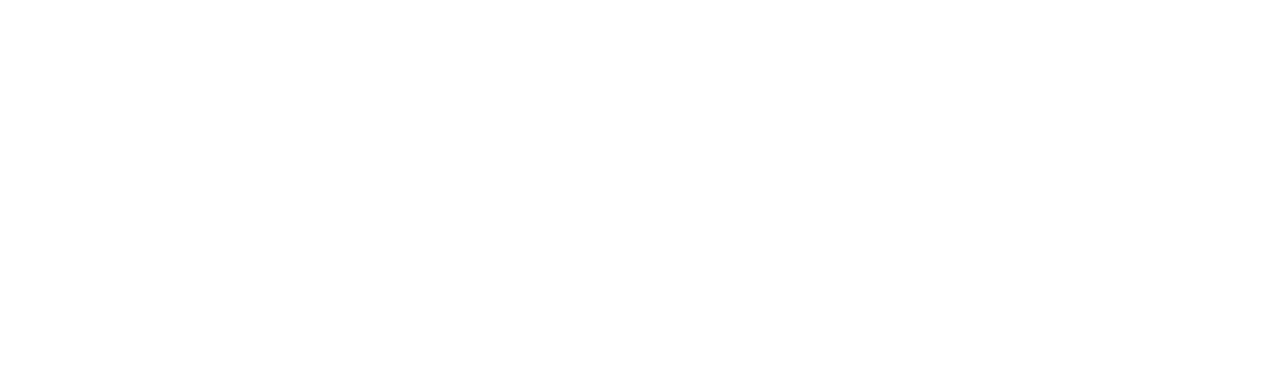
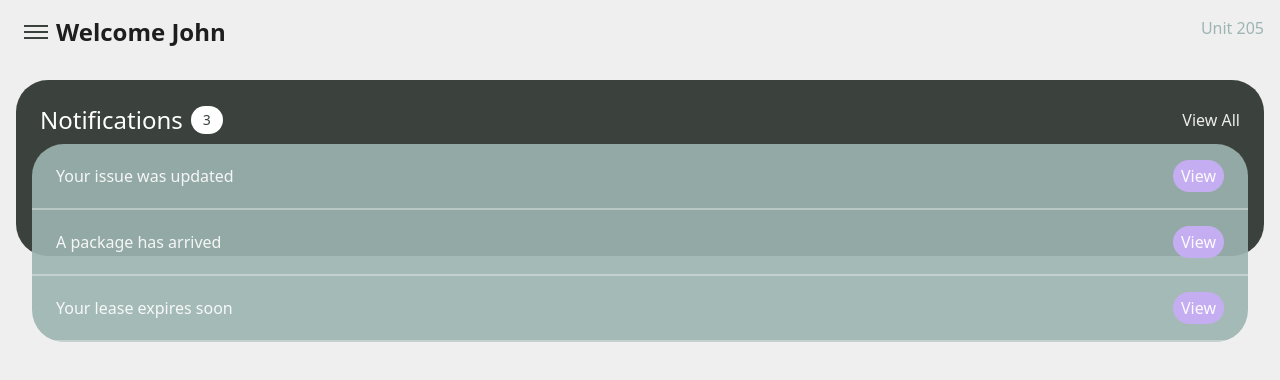
Before and after one commit to djneill/apartment_portal, a React (Vite) app in the folder frontend/: page /tenantdashboard in a window 1280 px wide. Before the commit this address had no page. Shown: the top 380 px of the page. Built offline with nearby package versions, Linux system fonts and the light colour scheme.

Commit message:
Page: Tenant Dashboard - Hero Card

```diff
--- a/frontend/src/App.css
+++ b/frontend/src/App.css
@@ -12,7 +12,7 @@
 #root {
   max-width: 1280px;
   margin: 0 auto;
-  padding: 2rem;
+  /* padding: 2rem; */
   text-align: center;
 }
 
--- a/frontend/src/App.tsx
+++ b/frontend/src/App.tsx
@@ -4,6 +4,7 @@
 import UserProfile from './components/UserProfile';
 import './App.css'
 import FormDemo from './pages/FormDemo';
+import TenantDashboard from './tenantDashboard/TenantDashboard';
 
 function App() {
 
@@ -14,6 +15,7 @@
         <Route path="/home" element={<Home />} />
         <Route path="/users/:id" element={<UserProfile />} />
         <Route path="/formdemo" element={<FormDemo />} />
+        <Route path="/tenantdashboard" element={<TenantDashboard />} />
       </Routes>
     </BrowserRouter>
   )
--- a/frontend/src/index.css
+++ b/frontend/src/index.css
@@ -1,4 +1,3 @@
-
 :root {
   font-family: system-ui, Avenir, Helvetica, Arial, sans-serif;
   line-height: 1.5;
@@ -15,7 +14,7 @@
 
 }
 
-a {
+/* a {
   font-weight: 500;
   color: #646cff;
   text-decoration: inherit;
@@ -23,53 +22,56 @@
 
 a:hover {
   color: #535bf2;
-}
+} */
 
 body {
   margin: 0;
-  display: flex;
+  /* display: flex; */
   place-items: center;
   min-width: 320px;
   min-height: 100vh;
 }
 
-h1 {
+/* h1 {
   font-size: 3.2em;
   line-height: 1.1;
+} */
+
+button {
+  cursor: pointer;
+  transition: all 0.2s ease-in-out;
 }
 
-/* button {
-  border-radius: 8px;
-  border: 1px solid transparent;
-  padding: 0.6em 1.2em;
-  font-size: 1em;
-  font-weight: 500;
-  font-family: inherit;
-  background-color: #1a1a1a;
-  cursor: pointer;
-  transition: border-color 0.25s;
+.no-hover-transform button,
+button.no-hover-transform {
+  transition: background-color 0.2s ease-in-out;
+  transform: none !important;
+}
+
+button:hover:not(.no-hover-transform):not(.no-hover-transform button) {
+  transform: translateY(-1px);
+}
+
+/* button:hover {
+  border-color: #646cff;
 } */
 
-button:hover {
-  border-color: #646cff;
-}
-
-button:focus,
+/* button:focus,
 button:focus-visible {
   outline: 4px auto -webkit-focus-ring-color;
-}
+} */
 
 @media (prefers-color-scheme: light) {
-  :root {
+  /* :root {
     color: #213547;
     background-color: #ffffff;
-  }
+  } */
 
-  a:hover {
+  /* a:hover {
     color: #747bff;
-  }
+  } */
 
-  button {
+  /* button {
     background-color: #f9f9f9;
-  }
+  } */
 }
--- /dev/null
+++ b/frontend/src/tenantDashboard/TenantDashboard.tsx
@@ -0,0 +1,40 @@
+import HeroCard from "./components/HeroCard";
+
+const TenantDashboard = () => {
+    const notifications = [
+        { message: 'Your issue was updated' },
+        { message: 'A package has arrived' },
+        { message: 'Your lease expires soon' },
+    ];
+
+    return (
+        < div className="min-h-screen bg-background" >
+            {/* TODO: Create header component */}
+            < header className="p-4 flex justify-between items-center" >
+                <button className="p-2">
+                    <div className="space-y-1">
+                        <div className="w-6 h-0.5 bg-primary"></div>
+                        <div className="w-6 h-0.5 bg-primary"></div>
+                        <div className="w-6 h-0.5 bg-primary"></div>
+                    </div>
+                </button>
+                <div className="flex justify-between w-full">
+                    <h1 className="text-2xl font-bold">Welcome John</h1>
+                    <p className="text-secondary">Unit 205</p>
+                </div>
+            </header >
+
+            <div className="p-4 space-y-6">
+                <HeroCard
+                    title="Notifications"
+                    count={3}
+                    notifications={notifications}
+                    onActionClick={(index) => console.log('Clicked notification', index)}
+                    onViewAllClick={() => console.log('View all clicked')}
+                />
+            </div>
+        </div >
+    );
+};
+
+export default TenantDashboard;
--- /dev/null
+++ b/frontend/src/tenantDashboard/components/HeroCard.tsx
@@ -0,0 +1,67 @@
+interface NotificationItem {
+    message: string;
+    action?: string;
+}
+
+interface HeroCardProps {
+    title: string;
+    count?: number;
+    notifications: NotificationItem[];
+    onActionClick?: (index: number) => void;
+    onViewAllClick?: () => void;
+    className?: string;
+}
+
+const HeroCard = ({
+    title,
+    count,
+    notifications,
+    onActionClick,
+    onViewAllClick,
+    className = '',
+}: HeroCardProps) => {
+    return (
+
+        <div className={`relative ${className}`}>
+            {/* Header Card */}
+            <div className="bg-primary text-white h-44 rounded-4xl p-6">
+                <div className="flex justify-between items-center">
+                    <div className="flex items-center gap-2">
+                        <h2 className="text-2xl font-medium">{title}</h2>
+                        {count != undefined && (
+                            <span className="bg-white text-primary px-3 py-1 rounded-full text-sm font-medium">
+                                {count}
+                            </span>
+                        )}
+                    </div>
+                    <button
+                        onClick={onViewAllClick}
+                        className="text-white/90 hover:text-white transition-colors"
+                    >
+                        View All
+                    </button>
+                </div>
+            </div>
+
+            {/* Notification Card */}
+            <div className="bg-secondary/90 rounded-4xl -mt-28 mx-4 overflow-hidden">
+                {notifications.map((notification, index) => (
+                    <div
+                        key={index}
+                        className="flex justify-between items-center px-6 py-4 hover:bg-white/5 transition-colors border-b-2 border-background/40"
+                    >
+                        <span className="text-white/90 text-normal">{notification.message}</span>
+                        <button
+                            onClick={() => onActionClick?.(index)}
+                            className="text-white/95 hover:text-white transition-colors text-normal px-2 py-1 bg-accent rounded-2xl"
+                        >
+                            {notification.action || 'View'}
+                        </button>
+                    </div>
+                ))}
+            </div>
+        </div>
+    );
+};
+
+export default HeroCard;
```
